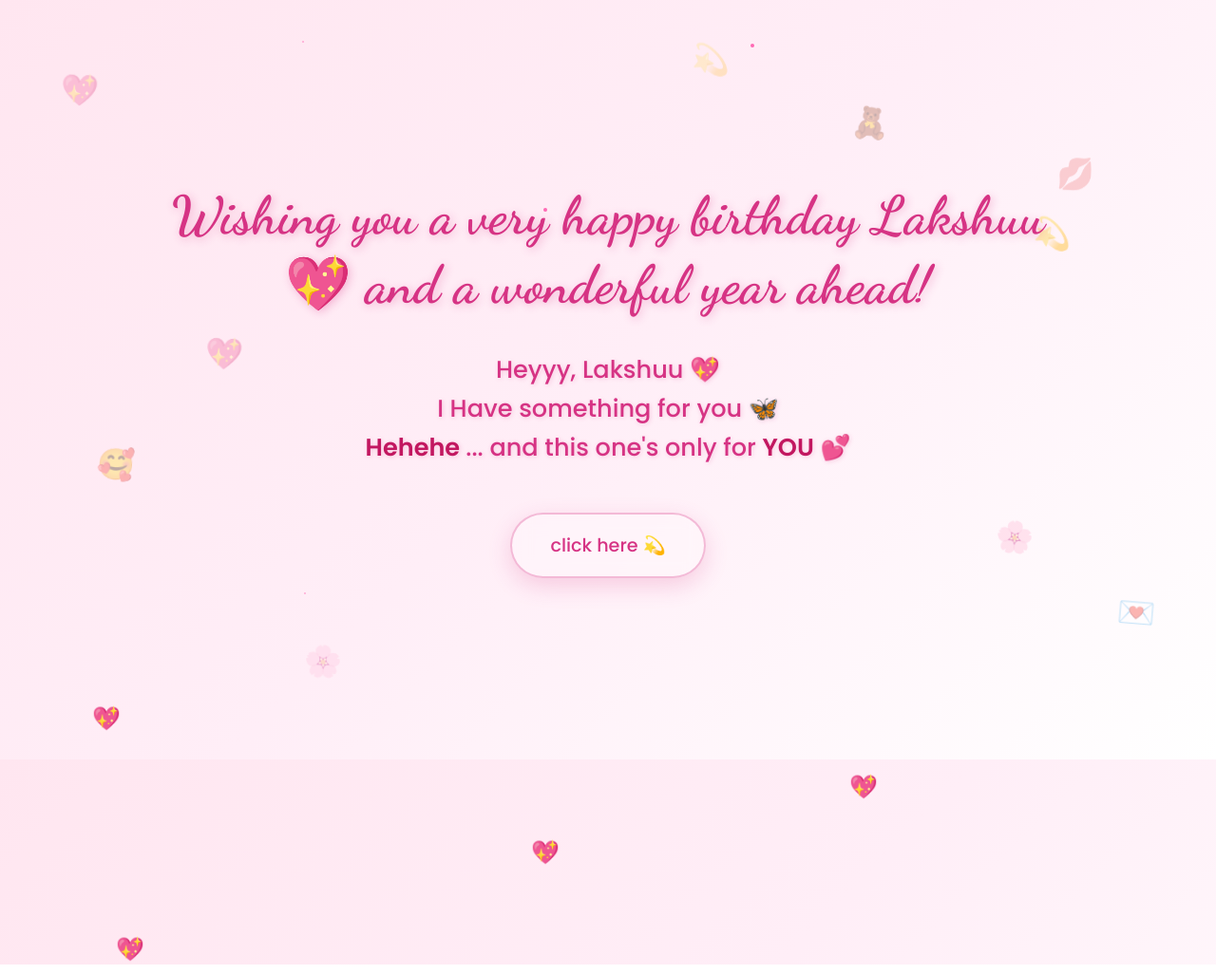
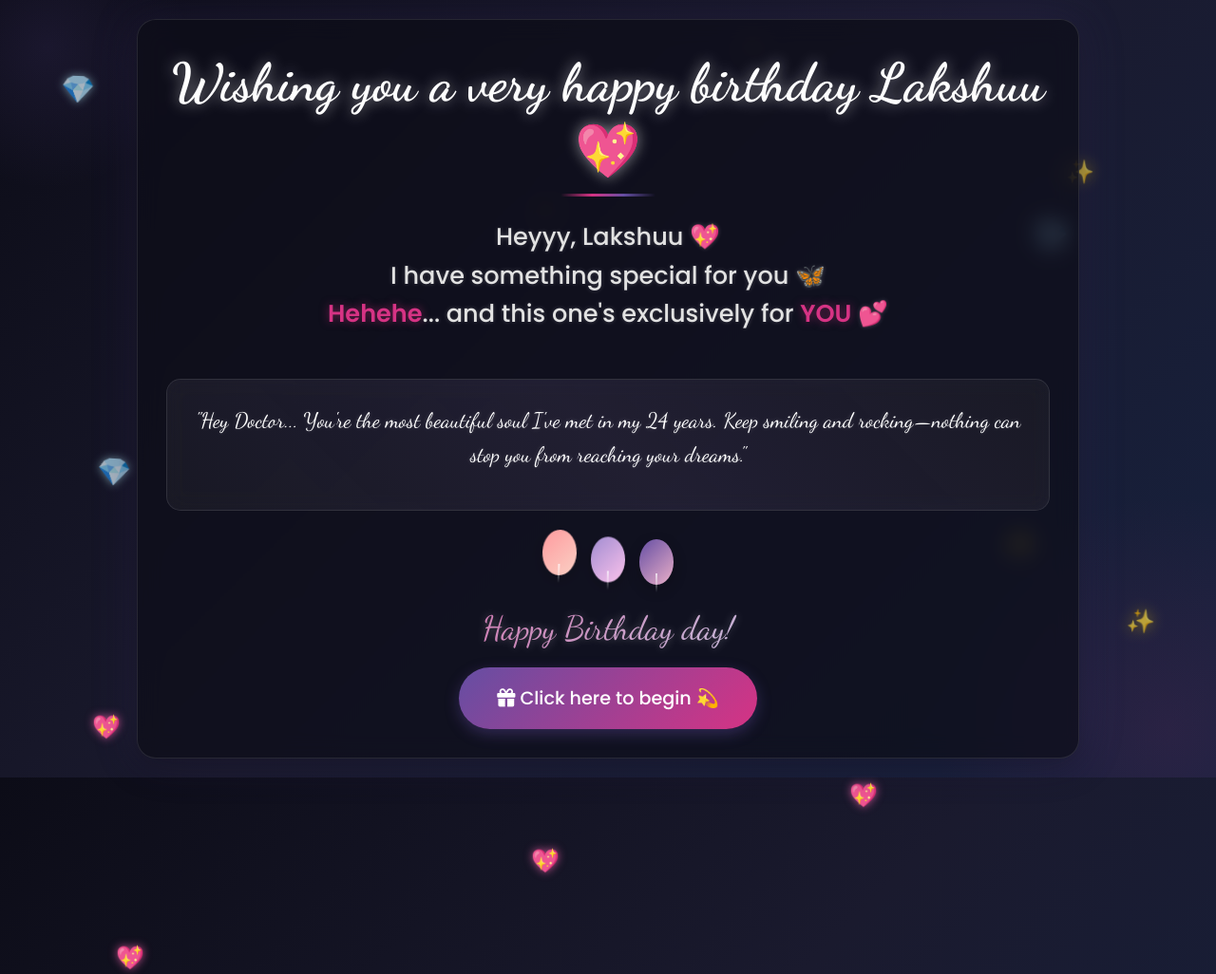
Before and after one commit to vijilakshmi31/demo_hbd_viji, a plain HTML site: page index.html in a window 1280 px wide. Shown: the whole page at 95% size. Drawn offline with Linux system fonts and the light colour scheme.

Commit message:
Update index.html

```diff
--- a/index.html
+++ b/index.html
@@ -3,8 +3,9 @@
 <head>
     <meta charset="UTF-8">
     <meta name="viewport" content="width=device-width, initial-scale=1.0">
-    <title>My Universe Begins With You</title>
+    <title>Happy Birthday Lakshuu | Premium Celebration</title>
     <link href="https://fonts.googleapis.com/css2?family=Dancing+Script:wght@400;600;700&family=Poppins:wght@300;400;500;600&display=swap" rel="stylesheet">
+    <link rel="stylesheet" href="https://cdnjs.cloudflare.com/ajax/libs/font-awesome/6.4.0/css/all.min.css">
     <style>
         * {
             margin: 0;
@@ -14,7 +15,7 @@
 
         body {
             min-height: 100vh;
-            background: linear-gradient(135deg, #ffe6f0 0%, #ffeef7 50%, #ffffff 100%);
+            background: linear-gradient(135deg, #0c0c17 0%, #1a1a2e 50%, #16213e 100%);
             font-family: 'Poppins', sans-serif;
             display: flex;
             flex-direction: column;
@@ -22,27 +23,67 @@
             align-items: center;
             overflow-x: hidden;
             position: relative;
+            color: #ffffff;
             padding: 20px;
         }
 
-        /* Background floating emojis */
-        .floating-emoji {
+        /* Premium background elements */
+        .premium-bg {
             position: absolute;
-            font-size: 2rem;
-            opacity: 0.3;
+            width: 100%;
+            height: 100%;
+            overflow: hidden;
+            z-index: 0;
+        }
+
+        .bg-circle {
+            position: absolute;
+            border-radius: 50%;
+            background: radial-gradient(circle, rgba(101, 78, 163, 0.15) 0%, transparent 70%);
+        }
+
+        .bg-circle:nth-child(1) {
+            width: 300px;
+            height: 300px;
+            top: -100px;
+            left: -100px;
+        }
+
+        .bg-circle:nth-child(2) {
+            width: 500px;
+            height: 500px;
+            bottom: -200px;
+            right: -200px;
+            background: radial-gradient(circle, rgba(214, 51, 132, 0.1) 0%, transparent 70%);
+        }
+
+        /* Floating elements */
+        .floating-element {
+            position: absolute;
             pointer-events: none;
             animation: float 6s ease-in-out infinite;
             z-index: 1;
+            opacity: 0.7;
+        }
+
+        .floating-element.diamond {
+            font-size: 1.8rem;
+            color: #b9f2ff;
+            text-shadow: 0 0 10px rgba(185, 242, 255, 0.7);
+        }
+
+        .floating-element.star {
+            font-size: 1.5rem;
+            color: #ffd700;
+            text-shadow: 0 0 15px rgba(255, 215, 0, 0.7);
         }
 
         @keyframes float {
             0%, 100% {
                 transform: translateY(0px) rotate(0deg);
-                opacity: 0.2;
             }
             50% {
                 transform: translateY(-20px) rotate(5deg);
-                opacity: 0.4;
             }
         }
 
@@ -53,68 +94,110 @@
             max-width: 1200px;
             z-index: 10;
             position: relative;
-            padding: 20px;
+            padding: 30px;
+            background: rgba(13, 13, 25, 0.7);
+            backdrop-filter: blur(12px);
+            border-radius: 20px;
+            border: 1px solid rgba(255, 255, 255, 0.1);
+            box-shadow: 0 10px 30px rgba(0, 0, 0, 0.3),
+                        0 0 50px rgba(101, 78, 163, 0.2);
         }
 
-        /* Title styling */
+        /* Premium title styling */
         .main-title {
             font-family: 'Dancing Script', cursive;
-            color: #d63384;
+            color: #ffffff;
             margin-bottom: 2rem;
-            text-shadow: 2px 2px 10px rgba(214, 51, 132, 0.3);
+            text-shadow: 0 0 15px rgba(255, 255, 255, 0.5);
             animation: fadeInUp 1.5s ease-out;
             line-height: 1.3;
+            position: relative;
+            display: inline-block;
         }
 
-        /* Main heading */
+        .main-title::after {
+            content: '';
+            position: absolute;
+            bottom: -10px;
+            left: 50%;
+            transform: translateX(-50%);
+            width: 100px;
+            height: 3px;
+            background: linear-gradient(90deg, transparent, #d63384, #654ea3, transparent);
+            border-radius: 3px;
+        }
+
+        /* Premium heading */
         .main-heading {
             font-family: 'Poppins', sans-serif;
-            color: #d63384;
+            color: #e2e2e2;
             margin-bottom: 3rem;
             line-height: 1.6;
             font-weight: 500;
             animation: fadeInUp 2s ease-out;
-            text-shadow: 1px 1px 5px rgba(214, 51, 132, 0.2);
+            text-shadow: 0 0 5px rgba(255, 255, 255, 0.2);
         }
 
         .main-heading strong {
             font-weight: 600;
-            color: #c21760;
+            color: #d63384;
+            text-shadow: 0 0 10px rgba(214, 51, 132, 0.5);
         }
 
-        /* Button styling */
+        /* Premium button styling */
         .journey-btn {
-            background: rgba(255, 255, 255, 0.25);
-            backdrop-filter: blur(10px);
-            border: 2px solid rgba(214, 51, 132, 0.3);
+            background: linear-gradient(135deg, #654ea3 0%, #d63384 100%);
+            border: none;
             border-radius: 50px;
             padding: 18px 40px;
             font-family: 'Poppins', sans-serif;
             font-weight: 500;
-            color: #d63384;
+            color: white;
             cursor: pointer;
             transition: all 0.3s ease;
-            box-shadow: 0 8px 25px rgba(214, 51, 132, 0.2);
+            box-shadow: 0 5px 15px rgba(101, 78, 163, 0.4);
             animation: fadeInUp 2.5s ease-out;
             text-decoration: none;
             display: inline-block;
+            position: relative;
+            overflow: hidden;
+            z-index: 1;
+        }
+
+        .journey-btn::before {
+            content: '';
+            position: absolute;
+            top: 0;
+            left: 0;
+            width: 100%;
+            height: 100%;
+            background: linear-gradient(135deg, #d63384 0%, #654ea3 100%);
+            opacity: 0;
+            transition: opacity 0.3s ease;
+            z-index: -1;
         }
 
         .journey-btn:hover {
-            background: rgba(214, 51, 132, 0.1);
-            border-color: #d63384;
-            box-shadow: 0 12px 35px rgba(214, 51, 132, 0.4);
             transform: translateY(-3px);
-            color: #c21760;
+            box-shadow: 0 8px 25px rgba(214, 51, 132, 0.5);
         }
 
-        /* Floating hearts animation */
+        .journey-btn:hover::before {
+            opacity: 1;
+        }
+
+        .journey-btn:active {
+            transform: translateY(1px);
+        }
+
+        /* Premium floating hearts */
         .heart {
             position: absolute;
             color: #ff69b4;
             animation: floatUp 4s linear infinite;
             opacity: 0;
             z-index: 1;
+            text-shadow: 0 0 10px rgba(255, 105, 180, 0.7);
         }
 
         @keyframes floatUp {
@@ -141,9 +224,10 @@
             position: absolute;
             width: 4px;
             height: 4px;
-            background: #ff69b4;
+            background: #ffd700;
             border-radius: 50%;
             animation: sparkle 3s linear infinite;
+            box-shadow: 0 0 10px #ffd700;
         }
 
         @keyframes sparkle {
@@ -169,12 +253,112 @@
             }
         }
 
+        /* Premium message box */
+        .premium-message {
+            background: rgba(255, 255, 255, 0.05);
+            border-radius: 15px;
+            padding: 25px;
+            margin: 30px 0;
+            backdrop-filter: blur(10px);
+            border: 1px solid rgba(255, 255, 255, 0.1);
+            position: relative;
+            overflow: hidden;
+        }
+
+        .premium-message::before {
+            content: '';
+            position: absolute;
+            top: 0;
+            left: 0;
+            width: 100%;
+            height: 100%;
+            background: linear-gradient(45deg, transparent, rgba(101, 78, 163, 0.1), transparent);
+            z-index: 0;
+        }
+
+        .message-text {
+            font-family: 'Dancing Script', cursive;
+            color: #ffffff;
+            line-height: 1.6;
+            margin-bottom: 15px;
+            font-size: 1.4rem;
+            position: relative;
+            z-index: 1;
+            text-shadow: 0 0 5px rgba(255, 255, 255, 0.2);
+        }
+
+        .signature {
+            font-style: italic;
+            color: #b9f2ff;
+            font-weight: bold;
+            font-size: 1.2rem;
+            text-shadow: 0 0 10px rgba(185, 242, 255, 0.7);
+            position: relative;
+            z-index: 1;
+        }
+
+        /* Premium balloons */
+        .balloons {
+            display: flex;
+            justify-content: center;
+            gap: 15px;
+            margin: 25px 0;
+        }
+
+        .balloon {
+            width: 36px;
+            height: 48px;
+            border-radius: 50%;
+            position: relative;
+            animation: float 4s ease-in-out infinite;
+            box-shadow: 0 5px 15px rgba(0, 0, 0, 0.2);
+        }
+
+        .balloon:before {
+            content: "";
+            position: absolute;
+            bottom: -8px;
+            left: 50%;
+            transform: translateX(-50%);
+            width: 2px;
+            height: 20px;
+            background: linear-gradient(to bottom, rgba(255, 255, 255, 0.7), transparent);
+        }
+
+        .balloon:nth-child(1) {
+            background: linear-gradient(135deg, #ff9a9e, #fad0c4);
+            animation-delay: 0s;
+        }
+
+        .balloon:nth-child(2) {
+            background: linear-gradient(135deg, #a18cd1, #fbc2eb);
+            animation-delay: 0.5s;
+        }
+
+        .balloon:nth-child(3) {
+            background: linear-gradient(135deg, #654ea3, #eaafc8);
+            animation-delay: 1s;
+        }
+
+        /* Birthday text */
+        .birthday-text {
+            font-family: 'Dancing Script', cursive;
+            color: #ffffff;
+            margin: 20px 0;
+            text-shadow: 0 0 10px rgba(255, 255, 255, 0.3);
+            font-size: 2.2rem;
+            background: linear-gradient(135deg, #d63384, #b9f2ff);
+            -webkit-background-clip: text;
+            -webkit-text-fill-color: transparent;
+            position: relative;
+        }
+
         /* ========== RESPONSIVE DESIGN ========== */
 
         /* Mobile Devices (up to 767px) */
         @media (max-width: 767px) {
-            .floating-emoji {
-                font-size: 1.5rem;
+            .container {
+                padding: 20px;
             }
 
             .main-title {
@@ -196,18 +380,21 @@
                 font-size: 1.2rem;
             }
 
-            /* Reduce number of floating elements for performance */
-            .floating-emoji:nth-child(n+7) {
-                display: none;
+            .message-text {
+                font-size: 1.2rem;
+            }
+
+            .birthday-text {
+                font-size: 1.7rem;
+            }
+
+            .floating-element {
+                font-size: 1.2rem;
             }
         }
 
         /* Tablet Devices (768px to 1023px) */
         @media (min-width: 768px) and (max-width: 1023px) {
-            .floating-emoji {
-                font-size: 1.8rem;
-            }
-
             .main-title {
                 font-size: 3rem;
             }
@@ -232,10 +419,6 @@
 
         /* Laptop/Desktop Devices (1024px and above) */
         @media (min-width: 1024px) {
-            .floating-emoji {
-                font-size: 2rem;
-            }
-
             .main-title {
                 font-size: 3.5rem;
             }
@@ -274,17 +457,10 @@
             }
         }
 
-        /* Ultra-wide Screens (2000px and above) */
-        @media (min-width: 2000px) {
-            .container {
-                max-width: 60%;
-            }
-        }
-
         /* Landscape orientation for mobile */
         @media (max-height: 500px) and (orientation: landscape) {
             .container {
-                padding: 10px;
+                padding: 15px;
             }
 
             .main-title {
@@ -312,48 +488,58 @@
         @media (hover: none) and (pointer: coarse) {
             .journey-btn:hover {
                 transform: none;
-                background: rgba(255, 255, 255, 0.25);
             }
 
             .journey-btn:active {
-                background: rgba(214, 51, 132, 0.1);
                 transform: scale(0.95);
             }
         }
     </style>
 </head>
 <body>
-    <!-- Background floating emojis -->
-    <div class="floating-emoji" style="top: 10%; left: 5%;">💖</div>
-    <div class="floating-emoji" style="top: 20%; right: 10%;">💋</div>
-    <div class="floating-emoji" style="top: 60%; left: 8%;">🥰</div>
-    <div class="floating-emoji" style="top: 70%; right: 15%;">🌸</div>
-    <div class="floating-emoji" style="top: 30%; left: 85%;">💫</div>
-    <div class="floating-emoji" style="top: 80%; right: 5%;">💌</div>
-    <div class="floating-emoji" style="top: 15%; left: 70%;">🧸</div>
-    <div class="floating-emoji" style="top: 45%; right: 80%;">💖</div>
-    <div class="floating-emoji" style="top: 85%; left: 25%;">🌸</div>
-    <div class="floating-emoji" style="top: 5%; right: 40%;">💫</div>
+    <!-- Premium background elements -->
+    <div class="premium-bg">
+        <div class="bg-circle"></div>
+        <div class="bg-circle"></div>
+
+        <div class="floating-element diamond" style="top: 10%; left: 5%;">💎</div>
+        <div class="floating-element star" style="top: 20%; right: 10%;">✨</div>
+        <div class="floating-element diamond" style="top: 60%; left: 8%;">💎</div>
+        <div class="floating-element star" style="top: 70%; right: 15%;">✨</div>
+        <div class="floating-element diamond" style="top: 30%; left: 85%;">💎</div>
+        <div class="floating-element star" style="top: 80%; right: 5%;">✨</div>
+    </div>
 
     <!-- Main content -->
     <div class="container">
-        <h1 class="main-title">Wishing you a very happy birthday Lakshuu💖 and a wonderful year ahead!</h1>
+        <h1 class="main-title">Wishing you a very happy birthday Lakshuu💖</h1>
 
         <div class="main-heading">
             Heyyy, Lakshuu 💖<br>
-            I Have something for you 🦋<br>
-            <strong>Hehehe </strong>... and this one's only for <strong>YOU</strong> 💕
+            I have something special for you 🦋<br>
+            <strong>Hehehe</strong>... and this one's exclusively for <strong>YOU</strong> 💕
         </div>
 
+        <div class="premium-message">
+            <p class="message-text">"Hey Doctor... You're the most beautiful soul I've met in my 24 years. Keep smiling and rocking—nothing can stop you from reaching your dreams."</p>
+        </div>
+
+        <div class="balloons">
+            <div class="balloon"></div>
+            <div class="balloon"></div>
+            <div class="balloon"></div>
+        </div>
+
+        <div class="birthday-text">Happy Birthday day!</div>
+
         <button class="journey-btn" onclick="startJourney()">
-            click here 💫
+            <i class="fas fa-gift"></i> Click here to begin 💫
         </button>
     </div>
 
     <!-- Background music (soft romantic instrumental) -->
     <audio id="bgMusic" loop>
         <source src="birthday.mp4" type="audio/mpeg">
-        <!-- Fallback for browsers that don't support the audio element -->
     </audio>
 
     <script>
@@ -421,28 +607,10 @@
             }
         }
 
-        // Add some interactive sparkles on mouse move (desktop only)
-        if (window.innerWidth >= 768) {
-            document.addEventListener('mousemove', (e) => {
-                if (Math.random() > 0.8) {
-                    const sparkle = document.createElement('div');
-                    sparkle.className = 'sparkle';
-                    sparkle.style.left = e.clientX + 'px';
-                    sparkle.style.top = e.clientY + 'px';
-                    sparkle.style.position = 'fixed';
-                    document.body.appendChild(sparkle);
-
-                    setTimeout(() => {
-                        sparkle.remove();
-                    }, 3000);
-                }
-            });
-        }
-
-        // Add floating emoji animation variety
-        document.querySelectorAll('.floating-emoji').forEach((emoji, index) => {
-            emoji.style.animationDelay = (index * 0.5) + 's';
-            emoji.style.animationDuration = (4 + Math.random() * 4) + 's';
+        // Add floating element animation variety
+        document.querySelectorAll('.floating-element').forEach((element, index) => {
+            element.style.animationDelay = (index * 0.5) + 's';
+            element.style.animationDuration = (4 + Math.random() * 4) + 's';
         });
 
         // Initialize on load
```
